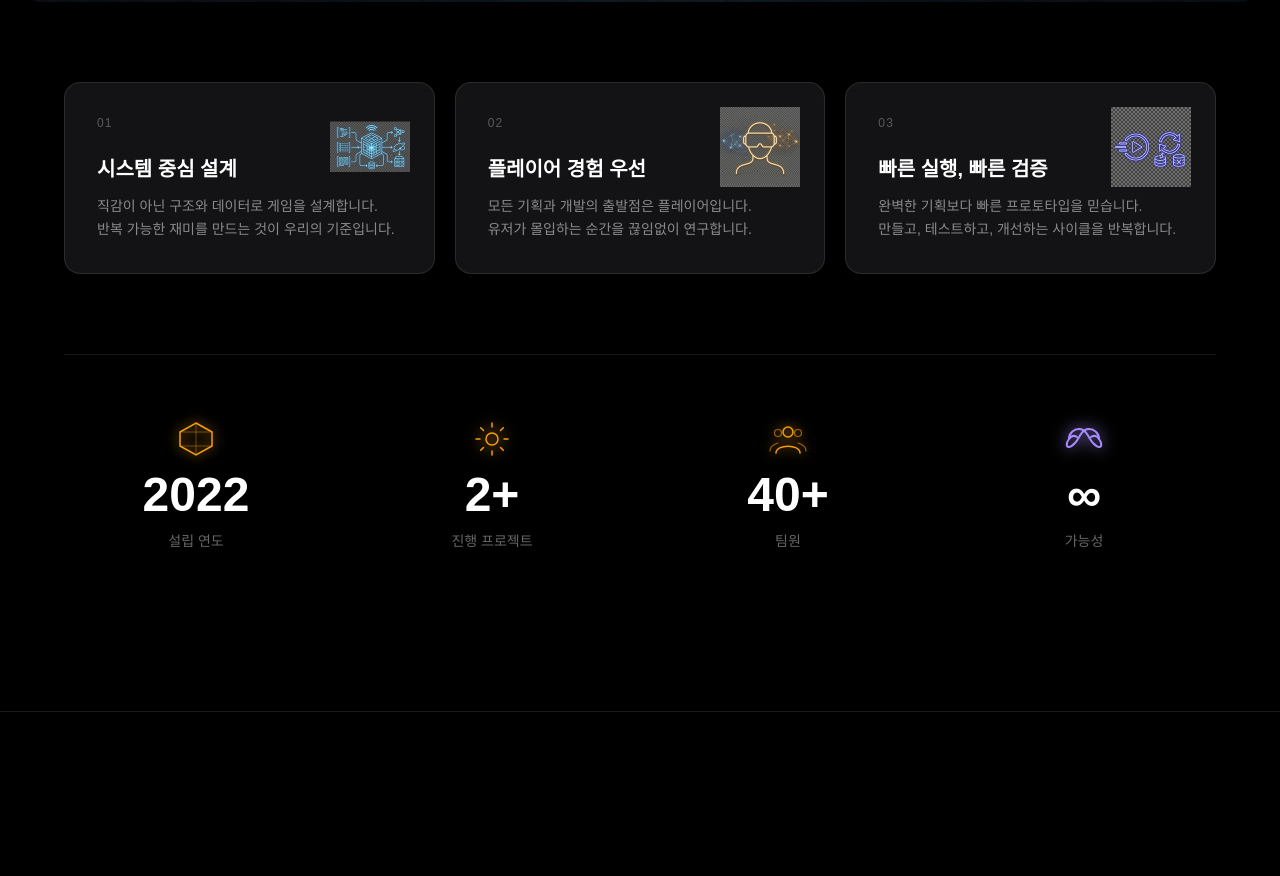
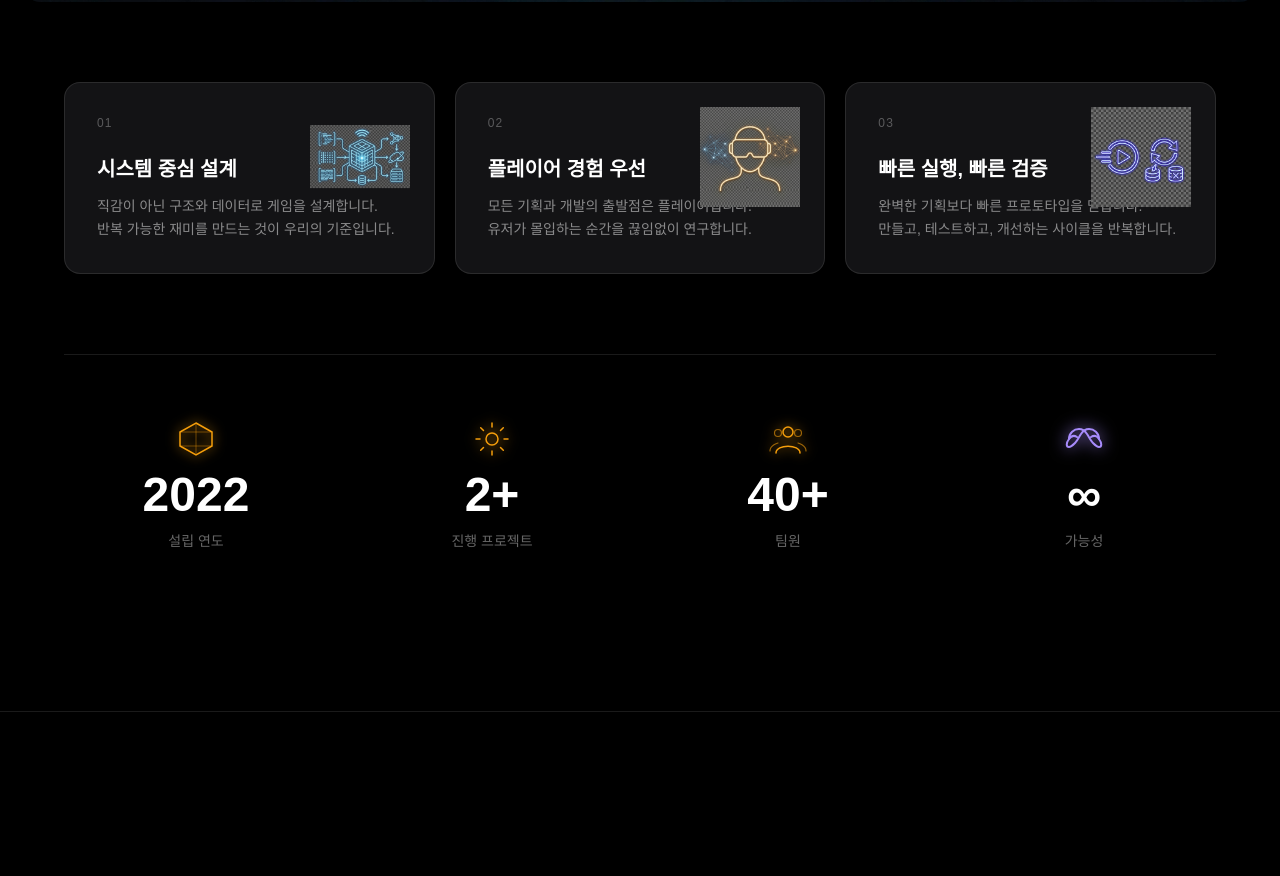
Before and after one commit to arotech-inc/corporate, a Next.js app: page / in a window 1280 px wide. Shown: the part 2355-3231 px from the top of the page. Built offline with nearby package versions, Linux system fonts and the light colour scheme.

Commit message:
vision icon size adjust

```diff
--- a/app/page.tsx
+++ b/app/page.tsx
@@ -154,7 +154,7 @@ export default function Home() {
           <div className="relative bg-zinc-900/80 border border-white/10 rounded-2xl p-8 overflow-hidden">
             <span className="text-white/30 text-xs tracking-widest block mb-6">01</span>
             <div className="absolute top-6 right-6">
-              <Image src="/vision_icon1.png" alt="시스템 중심 설계" width={80} height={80} />
+              <Image src="/vision_icon1.png" alt="시스템 중심 설계" width={100} height={100} />
             </div>
             <h3 className="text-xl font-bold mb-3 pr-20">시스템 중심 설계</h3>
             <p className="text-white/50 text-sm leading-relaxed">
@@ -167,7 +167,7 @@ export default function Home() {
           <div className="relative bg-zinc-900/80 border border-white/10 rounded-2xl p-8 overflow-hidden">
             <span className="text-white/30 text-xs tracking-widest block mb-6">02</span>
             <div className="absolute top-6 right-6">
-              <Image src="/vision_icon2.png" alt="플레이어 경험 우선" width={80} height={80} />
+              <Image src="/vision_icon2.png" alt="플레이어 경험 우선" width={100} height={100} />
             </div>
             <h3 className="text-xl font-bold mb-3 pr-20">플레이어 경험 우선</h3>
             <p className="text-white/50 text-sm leading-relaxed">
@@ -180,7 +180,7 @@ export default function Home() {
           <div className="relative bg-zinc-900/80 border border-white/10 rounded-2xl p-8 overflow-hidden">
             <span className="text-white/30 text-xs tracking-widest block mb-6">03</span>
             <div className="absolute top-6 right-6">
-              <Image src="/vision_icon3.png" alt="빠른 실행, 빠른 검증" width={80} height={80} />
+              <Image src="/vision_icon3.png" alt="빠른 실행, 빠른 검증" width={100} height={100} />
             </div>
             <h3 className="text-xl font-bold mb-3 pr-20">빠른 실행, 빠른 검증</h3>
             <p className="text-white/50 text-sm leading-relaxed">
```
